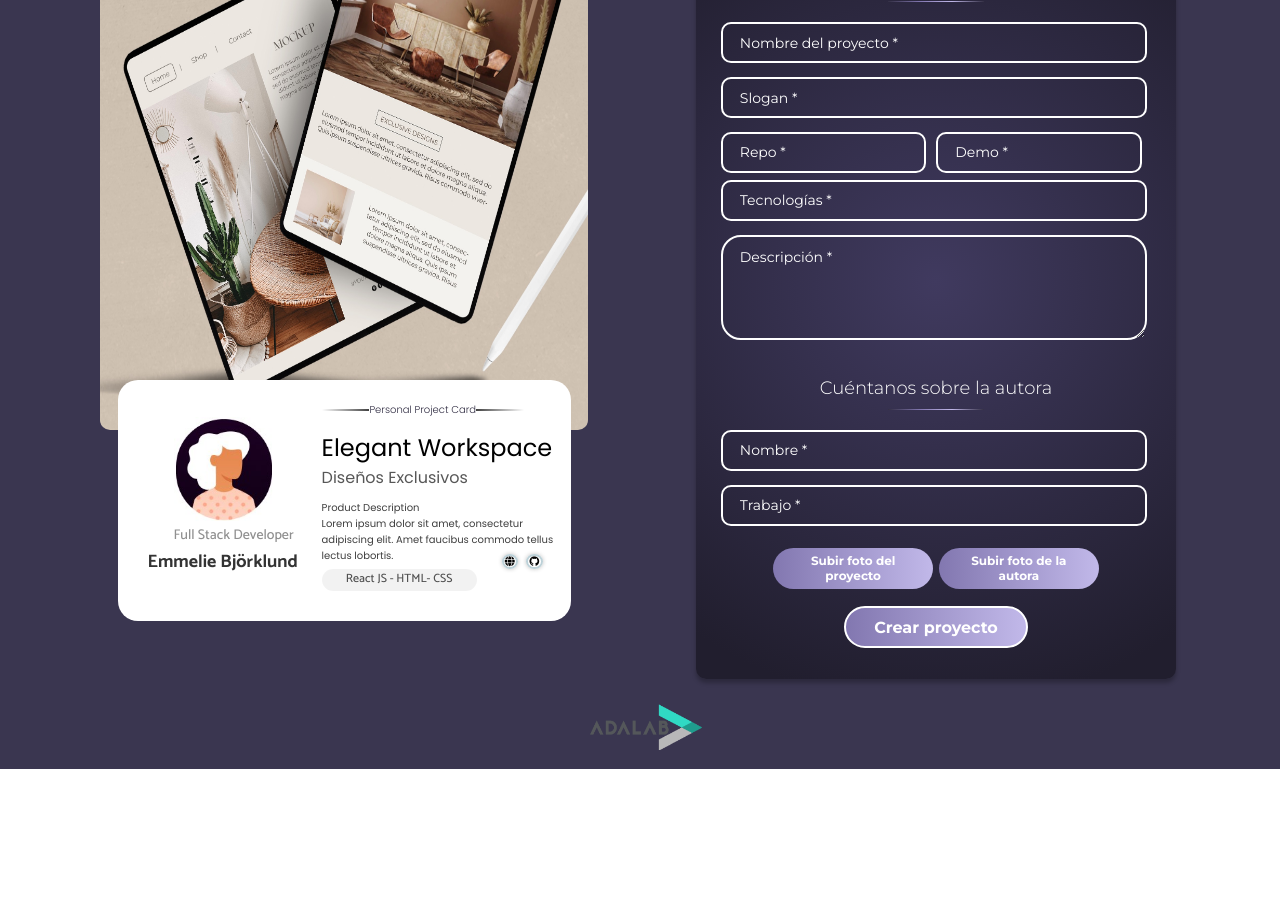
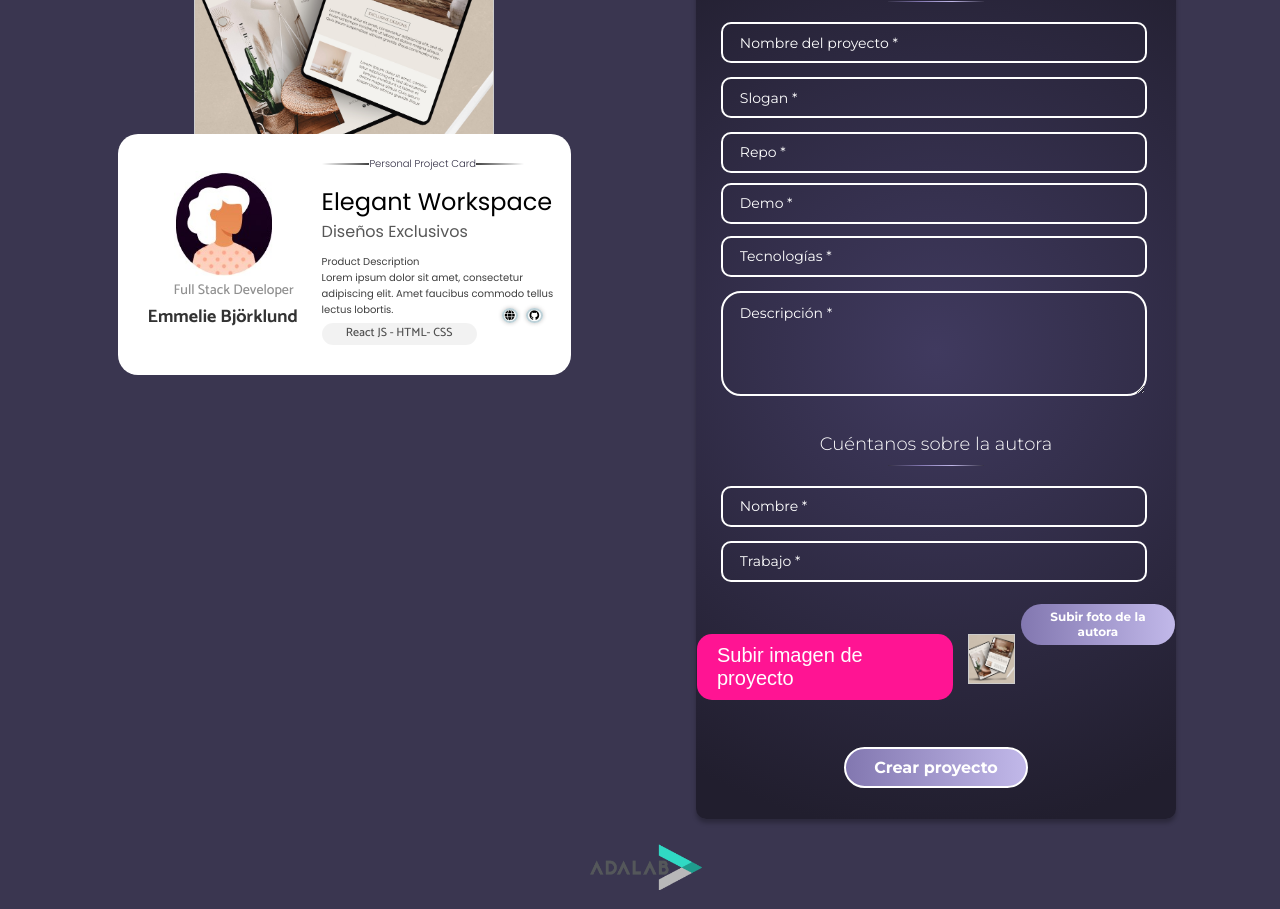
Before and after one commit to Adalab/project-promo-u-module-3-team-4, a React (Vite) app: page / in a window 1280 px wide. Shown: the part 340-1249 px from the top of the page. Before the commit the page ends 1109 px from the top, so only its background shows below. Built offline with nearby package versions, Linux system fonts and the light colour scheme.

Commit message:
add generic button to update pic

```diff
--- a/src/components/App.jsx
+++ b/src/components/App.jsx
@@ -1,4 +1,4 @@
-import { useState, useEffect } from "react";
+import { useState} from "react";
 import storage from "../services/localStorage";
 import callToApi from "../services/api";
 import "../styles/App.scss";
@@ -11,19 +11,6 @@ import "../styles/core/mixin.scss";
 import "../styles/core/variables.scss";
 
 function App() {
-  // const [data, setData] = useState({
-  //   name: "",
-  //   slogan: "",
-  //   repo: "",
-  //   demo: "",
-  //   desc: "",
-  //   technologies: "",
-  //   job: "",
-  //   autor: "",
-  //   image: "https://m.media-amazon.com/images/I/51Q+jTasiGL.jpg",
-  //   photo:
-  //     "https://images.pexels.com/photos/466685/pexels-photo-466685.jpeg?auto=compress&cs=tinysrgb&w=1260&h=750&dpr=1",
-  // });
 
   const [data, setData] = useState(storage.get("infoFormLS", {
     name: "",
@@ -51,78 +38,19 @@ function App() {
   const [successMessage, setSuccessMessage] = useState("");
   const [errorMessage, setErrorMessage] = useState("");
 
+  const [avatar, setAvatar] = useState('');
+  const updateAvatar = (avatar) => {
+    setAvatar(avatar);
+  };
+
   const handleInput = (value) => {
 
     setData(value);
     storage.set('infoFormLS', value);
   };
 
-  /*
-    Es es la función que habia antes de hacer lifting. A la función handleInput de lifting se le añade el LS para que guarde los datos del formulario.
-
-    const handleInput = (ev) => {
-    const id = ev.target.id;
-    const value = ev.target.value;
-
-    setData({ ...data, [id]: value });
-  };
-
-
-  */
 
   const handleCreateProject = () => {
-
-
-    // if (data.name === "") {
-    //   setErrorName("Campo Obligatorio");
-    //   hasError = true;
-    // } else {
-    //   setErrorName("");
-    // }
-
-    // if (data.slogan === "") {
-    //   setErrorSlogan("Campo Obligatorio");
-    //   hasError = true;
-    // } else {
-    //   setErrorSlogan("");
-    // }
-    // if (data.technologies === "") {
-    //   setErrorTechnologies("Campo Obligatorio");
-    //   hasError = true;
-    // } else {
-    //   setErrorTechnologies("");
-    // }
-    // if (data.desc === "") {
-    //   setErrorDesc("Campo Obligatorio");
-    //   hasError = true;
-    // } else {
-    //   setErrorDesc("");
-    // }
-    // if (data.autor === "") {
-    //   setErrorAutor("Campo Obligatorio");
-    //   hasError = true;
-    // } else {
-    //   setErrorAutor("");
-    // }
-    // if (data.job === "") {
-    //   setErrorJob("Campo Obligatorio");
-    //   hasError = true;
-    // } else {
-    //   setErrorJob("");
-    // }
-    // if (data.repo === "") {
-    //   setErrorRepo("Campo Obligatorio");
-    //   hasError = true;
-    // } else {
-    //   setErrorRepo("");
-    // }
-    // if (data.demo === "") {
-    //   setErrorDemo("Campo Obligatorio");
-    //   hasError = true;
-    // } else {
-    //   setErrorDemo("");
-    // }
-
 
     let hasError = false;
 
@@ -171,7 +99,7 @@ function App() {
           <Hero />
 
           <section className="section">
-            <SectionPreview data = {data}/>
+            <SectionPreview data = {data} avatar={avatar}/>
             <Form
             data={data}
             errorName = {errorName}
@@ -187,6 +115,8 @@ function App() {
             errorMessage = {errorMessage}
             handleInput = {handleInput}
             handleCreateProject = {handleCreateProject}
+            avatar={avatar}
+            updateAvatar={updateAvatar}
             />
           </section>
         </main>
--- /dev/null
+++ b/src/components/project/card_preview/Profile.jsx
@@ -0,0 +1,22 @@
+import React from 'react';
+import PropTypes from 'prop-types';
+import defaultAvatar from '../../../images/covercut.jpg';
+import '../../../styles/layout/Profile.scss';
+
+function Profile(props) {
+  const avatar = props.avatar === '' ? defaultAvatar : props.avatar;
+  return (
+    <div className="profile">
+      <div
+        className="profile__avatar"
+        style={{ backgroundImage: `url(${avatar})` }}
+      ></div>
+    </div>
+  );
+}
+
+Profile.propTypes = {
+  avatar: PropTypes.string.isRequired,
+};
+
+export default Profile;
--- a/src/components/project/card_preview/SectionPreview.jsx
+++ b/src/components/project/card_preview/SectionPreview.jsx
@@ -1,16 +1,19 @@
 import Card from './Card';
 import '../../../styles/layout/preview.scss';
-import cover from '../../../images/covercut.jpg';
+// import cover from '../../../images/covercut.jpg';
+import Profile from './Profile';
 
 
 
-const SectionPreview = ({data}) => {
+const SectionPreview = ({data, avatar}) => {
     return (
 <section className="preview">
 
-<img className="preview__img" src={cover || data.photo} alt="" />
+{/* <img className="preview__img" src={cover || data.photo} alt="" /> */}
+<Profile avatar={avatar } />
 
 <Card data = {data} />
+
 </section>
     );
 }
--- a/src/components/project/form/Form.jsx
+++ b/src/components/project/form/Form.jsx
@@ -1,7 +1,9 @@
 import '../../../styles/layout/form.scss';
 import Butons from './Butons';
+import GetAvatar from './GetAvatar';
 
-const Form = ({data, errorName, errorSlogan, errorDesc, errorTechnologies, errorJob, errorAutor,errorDemo, errorRepo, previewUrl, successMessage, errorMessage, handleInput, handleCreateProject}) => {
+
+const Form = ({data, errorName, errorSlogan, errorDesc, errorTechnologies, errorJob, errorAutor,errorDemo, errorRepo, previewUrl, successMessage, errorMessage, handleInput, handleCreateProject,updatePhoto}) => {
 
   const handleInputForm = (ev)=> {
 
@@ -11,12 +13,6 @@ const Form = ({data, errorName, errorSlogan, errorDesc, errorTechnologies, error
     handleInput({ ...data, [id]: value });
 
   }
-
-  /*
-   Se ha creado un nueva función con el nombre que quieras que ahora es el evento y recoge los parametros que tenia antes la handleInput del App. Le retorna a APP los resultados a través de la linea 11.
-   Además se ha cambiado los onChange de {handleInput} a {handleInputForm}
-  */
-
 
 
     return (
@@ -130,7 +126,9 @@ const Form = ({data, errorName, errorSlogan, errorDesc, errorTechnologies, error
             </fieldset>
 
             <section className="form__buttons">
-                <Butons onClick={handleCreateProject} text='Subir foto del proyecto' className='form__buttons--btn'/>
+                {/* <Butons onClick={handleCreateProject} text='Subir foto del proyecto' className='form__buttons--btn'/> */}
+                <GetAvatar data={data} updateAvatar={updatePhoto} text='Subir imagen de proyecto'/>
+
                 <Butons onClick={handleCreateProject} text= 'Subir foto de la autora' className='form__buttons--btn'/>
             </section>
             <section className="form__button">
--- /dev/null
+++ b/src/components/project/form/GetAvatar.jsx
@@ -0,0 +1,91 @@
+import React from 'react';
+import PropTypes from 'prop-types';
+import defaultAvatar from '../../../images/covercut.jpg';
+import '../../../styles/layout/GetAvatar.scss';
+
+function GetAvatar({
+  avatar = defaultAvatar,
+  updateAvatar,
+  text = 'Get avatar!',
+}) {
+  // creamos una propiedad de la clase que es la que vamos a usar en varios métodos para cargar la imagen
+  // esto es un manejador de ficheros
+  const fr = new FileReader();
+
+  // creamos un React.createRef porque React no gestiona los <input type="file" /> por ello tenemos que gestionarlo por nuestra cuenta
+  const myFileField = React.createRef();
+  //  myFileField = document.querySelecto('input')
+
+  const uploadImage = (ev) => {
+    // cuando pulsamos en la label o en <input type="file" />:
+    // 1º se abre la ventana de nuestro ordenador para elegir un fichero
+    // 2º cuando la usuaria elije un fichero se ejecuta este método manejador de eventos
+    console.log('La usuaria ha abierto la ventana para elegir ficheros');
+
+    // cuando se abre la ventana de nuestro navegador podemos elegir uno o varios ficheros por ello ev.currentTarget.files es una array
+    console.log('La usuaria ha elegido los ficheros', ev.currentTarget.files);
+
+    // para este ejercicio nos interesa solo el primero de los ficheros elegidos por la usuaria, por eso ponemos [0]
+    // este primer fichero es un objeto con información útil del fichero como: nombre, última modificación, tamaño del fichero...
+    // este objeto no tiene información privada del ordenador de la usuaria, por ejemplo no tenemos información de la carpeta en la que está la imagen
+    console.log(
+      'El primero de los ficheros elegidos es',
+      ev.currentTarget.files[0]
+    );
+
+    // compruebo si la usuaria ha elegido al menos un fichero
+    if (ev.currentTarget.files.length > 0) {
+      // guardo el primer fichero en myFile
+      const myFile = ev.currentTarget.files[0];
+
+      // añado un evento load al manejador de ficheros
+      // por qué añado un evento, pues porque esto es una acción asíncrona, imaginemos que el fichero pesa 5 Gb, el navegador puede tardar unos cuantos segundos en cargar y procesar el fichero, por eso le decimos "navegador, cuando termines de cargar el fichero me ejecutas el método  image"
+      fr.addEventListener('load', getImage);
+
+      // le digo al manejador de ficheros que maneje, que cargue el fichero
+      fr.readAsDataURL(myFile);
+    }
+    // si la usuaria no ha elegido ningún fichero y ha puslado en cerrar la ventana de nuestro ordenador, no hago nada
+  };
+
+  const getImage = () => {
+    // cuando el navegador termina de manejar el fichero se ejecuta este método porque lo hemos indicado en  fr.addEventListener('load',  getImage);
+
+    //  fr guarda información útil sobre el fichero cargado
+    //console.log('Información útil sobre el fichero cargado', fr);
+
+    //  fr.result contiene los datos del fichero en un formato que se llama base64 que nos vale por que podemos usarlo para pintar una imagen en HTML
+    const image = fr.result;
+
+    // aquí hago lifting con los datos del fichero
+    // lo que haga el componente madre con esta información es otro problema diferente
+    updateAvatar(image);
+  };
+
+  return (
+    <div className="get-avatar">
+      <label className="get-avatar__label">
+        {text}
+        <input
+          type="file"
+          ref={myFileField}
+          style={{ display: 'none' }}
+          onChange={uploadImage}
+        />
+      </label>
+
+      <div
+        className="get-avatar__preview"
+        style={{ backgroundImage: `url(${avatar})` }}
+      ></div>
+    </div>
+  );
+}
+
+GetAvatar.propTypes = {
+  avatar: PropTypes.string,
+  updateAvatar: PropTypes.func.isRequired,
+  text: PropTypes.string,
+};
+
+export default GetAvatar;
--- /dev/null
+++ b/src/styles/layout/GetAvatar.scss
@@ -0,0 +1,34 @@
+.get-avatar {
+  display: flex;
+  margin: 30px 0;
+}
+
+.get-avatar__label {
+  cursor: pointer;
+  display: flex;
+  justify-content: center;
+  align-items: center;
+  box-sizing: border-box;
+  background: deeppink;
+  border-radius: 15px;
+  border: 0;
+  font-family: sans-serif;
+  font-size: 20px;
+  padding: 10px 20px;
+  color: #fff;
+}
+
+.get-avatar__upload-field {
+  display: none;
+}
+
+.get-avatar__preview {
+  background-color: #fff;
+  background-position: center;
+  background-repeat: no-repeat;
+  background-size: cover;
+  border: 1px solid #ccc;
+  height: 50px;
+  margin-left: 15px;
+  width: 50px;
+}
--- /dev/null
+++ b/src/styles/layout/Profile.scss
@@ -0,0 +1,8 @@
+.profile__avatar {
+  border: 1px solid #ccc;
+  width: 300px;
+  height: 300px;
+  background-position: center;
+  background-repeat: no-repeat;
+  background-size: cover;
+}
--- a/src/styles/layout/form.scss
+++ b/src/styles/layout/form.scss
@@ -7,15 +7,12 @@
   border: solid 1px #00000000;
   width: 29.81rem;
   overflow-y: auto;
-  //   height: 68rem;
   border-radius: 1rem;
   @media (min-width: 768px) {
     width: 40%;
-    // height: 70.3rem;
   }
   @media (min-width: 1024px) {
     width: 40%;
-    // height: 79.3rem;
   }
   &__title {
     @include textStyle($montserrat, $bold, 3rem, $white);
@@ -106,7 +103,7 @@
     }
     .juntos {
       display: flex;
-      flex-direction: row;
+      flex-direction: column;
       gap: 0.5rem;
     }
   }
```
